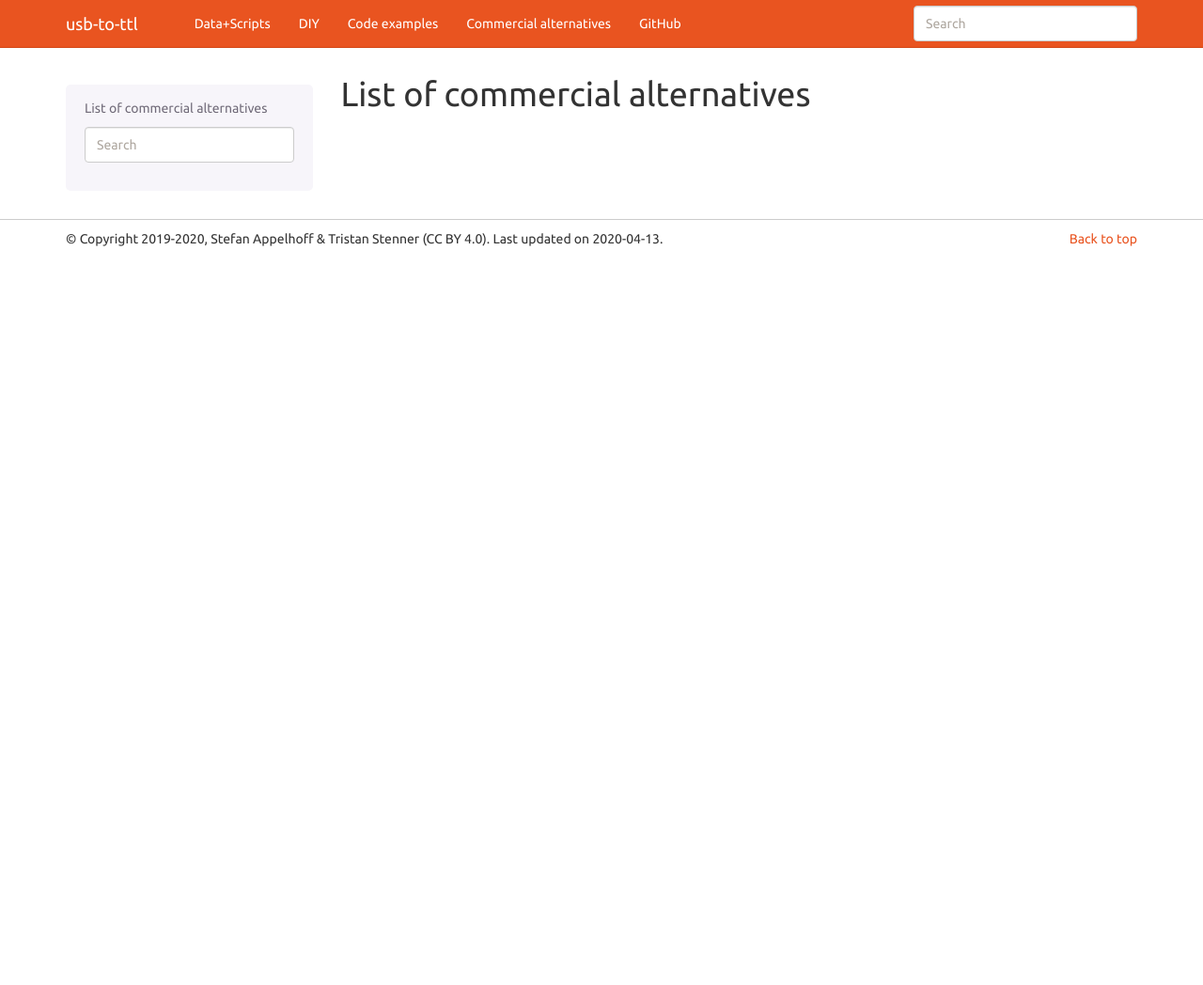
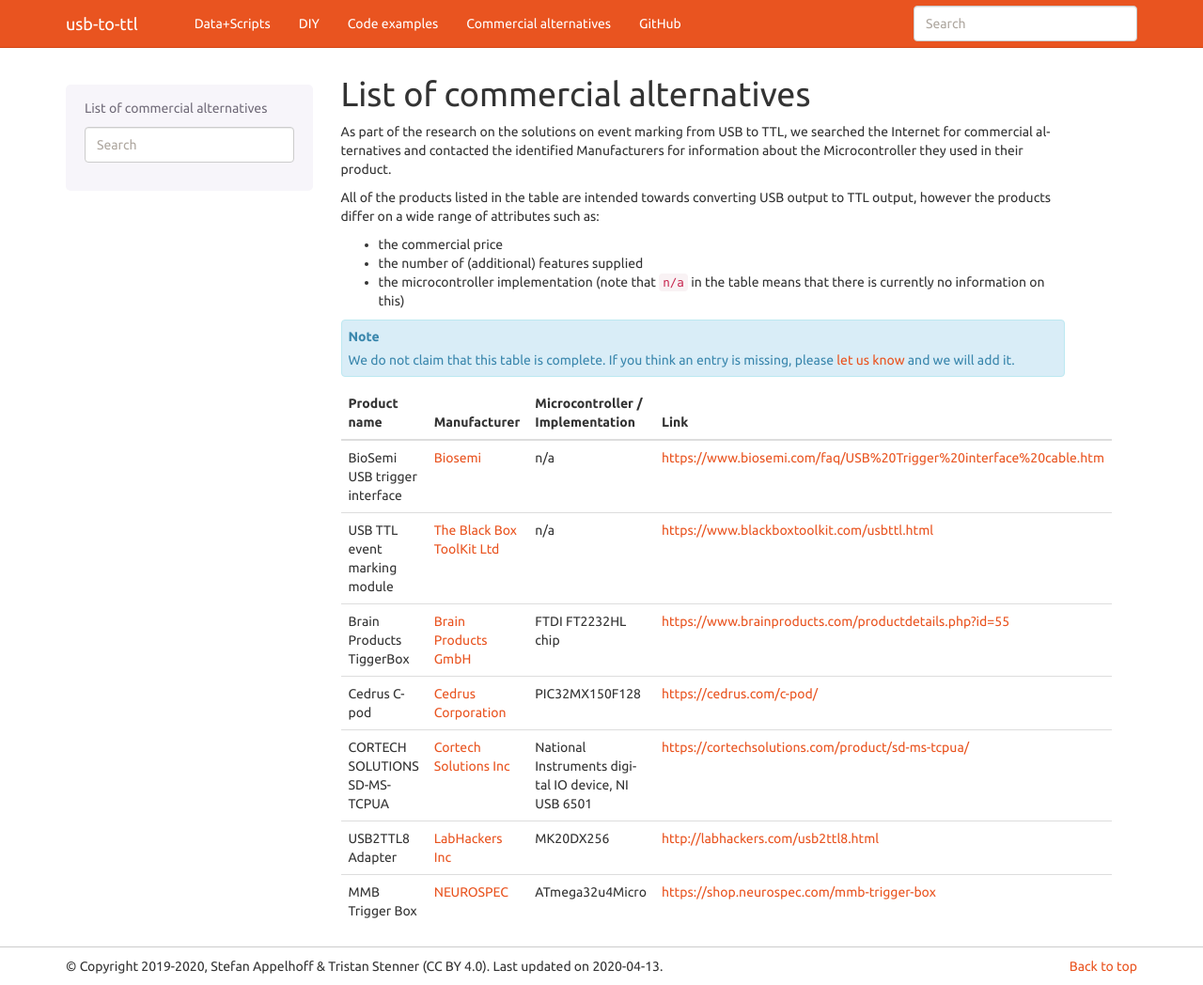
Before and after one commit to sappelhoff/usb-to-ttl, a Sphinx documentation site: the page built from docs/commercial-alternatives.rst, in a window 1280 px wide and 1048 px high. Shown: the whole window at 94% size. Built offline with Sphinx 7.4.7, drawn with Linux system fonts in a browser that asks for light colours.

Commit message:
add commercial alternatives section

```diff
--- a/docs/commercial-alternatives.rst
+++ b/docs/commercial-alternatives.rst
@@ -4,3 +4,41 @@
 
 List of commercial alternatives
 ===============================
+
+As part of the research on the solutions on event marking from USB to TTL, we searched the Internet for commercial alternatives and contacted the identified Manufacturers for information about the Microcontroller they used in their product.
+
+All of the products listed in the table are intended towards converting USB output to TTL output, however the products differ on a wide range of attributes such as:
+
+- the commercial price
+- the number of (additional) features supplied
+- the microcontroller implementation (note that ``n/a`` in the table means that there is currently no information on this)
+
+.. note:: We do not claim that this table is complete. If you think an entry is missing, please `let us know`_ and we will add it.
+
++-------------------------------+------------------------------+-----------------------------------------------------+-------------------------------------------------------------------+
+| Product name                  | Manufacturer                 | Microcontroller / Implementation                    | Link                                                              |
++===============================+==============================+=====================================================+===================================================================+
+| BioSemi USB trigger interface | `Biosemi`_                   | n/a                                                 | https://www.biosemi.com/faq/USB%20Trigger%20interface%20cable.htm |
++-------------------------------+------------------------------+-----------------------------------------------------+-------------------------------------------------------------------+
+| USB TTL event marking module  | `The Black Box ToolKit Ltd`_ | n/a                                                 | https://www.blackboxtoolkit.com/usbttl.html                       |
++-------------------------------+------------------------------+-----------------------------------------------------+-------------------------------------------------------------------+
+| Brain Products TiggerBox      | `Brain Products GmbH`_       | FTDI FT2232HL chip                                  | https://www.brainproducts.com/productdetails.php?id=55            |
++-------------------------------+------------------------------+-----------------------------------------------------+-------------------------------------------------------------------+
+| Cedrus C-pod                  | `Cedrus Corporation`_        | PIC32MX150F128                                      | https://cedrus.com/c-pod/                                         |
++-------------------------------+------------------------------+-----------------------------------------------------+-------------------------------------------------------------------+
+| CORTECH SOLUTIONS SD-MS-TCPUA | `Cortech Solutions Inc`_     | National Instruments digital IO device, NI USB 6501 | https://cortechsolutions.com/product/sd-ms-tcpua/                 |
++-------------------------------+------------------------------+-----------------------------------------------------+-------------------------------------------------------------------+
+| USB2TTL8 Adapter              | `LabHackers Inc`_            | MK20DX256                                           | http://labhackers.com/usb2ttl8.html                               |
++-------------------------------+------------------------------+-----------------------------------------------------+-------------------------------------------------------------------+
+| MMB Trigger Box               | `NEUROSPEC`_                 | ATmega32u4Micro                                     | https://shop.neurospec.com/mmb-trigger-box                        |
++-------------------------------+------------------------------+-----------------------------------------------------+-------------------------------------------------------------------+
+
+
+.. _let us know: https://github.com/sappelhoff/usb-to-ttl/issues/new
+.. _Biosemi: https://www.biosemi.com
+.. _The Black Box ToolKit Ltd: https://www.blackboxtoolkit.com
+.. _Brain Products GmbH: https://www.brainproducts.com
+.. _Cedrus Corporation: https://cedrus.com
+.. _Cortech Solutions Inc: https://cortechsolutions.com
+.. _LabHackers Inc: http://labhackers.com
+.. _NEUROSPEC: https://shop.neurospec.com
--- a/docs/index.rst
+++ b/docs/index.rst
@@ -42,10 +42,7 @@
 :ref:`commercial-alternatives`
 ^^^^^^^^^^^^^^^^^^^^^^^^^^^^^^
 
-
-
-.. note:: Present a list, not complete. Feel free to contribute to the list...
-
+For convenience we provide a (non-complete) list of commercial alternatives for event marking via USB.
 
 Acknowledgements
 ----------------
```
